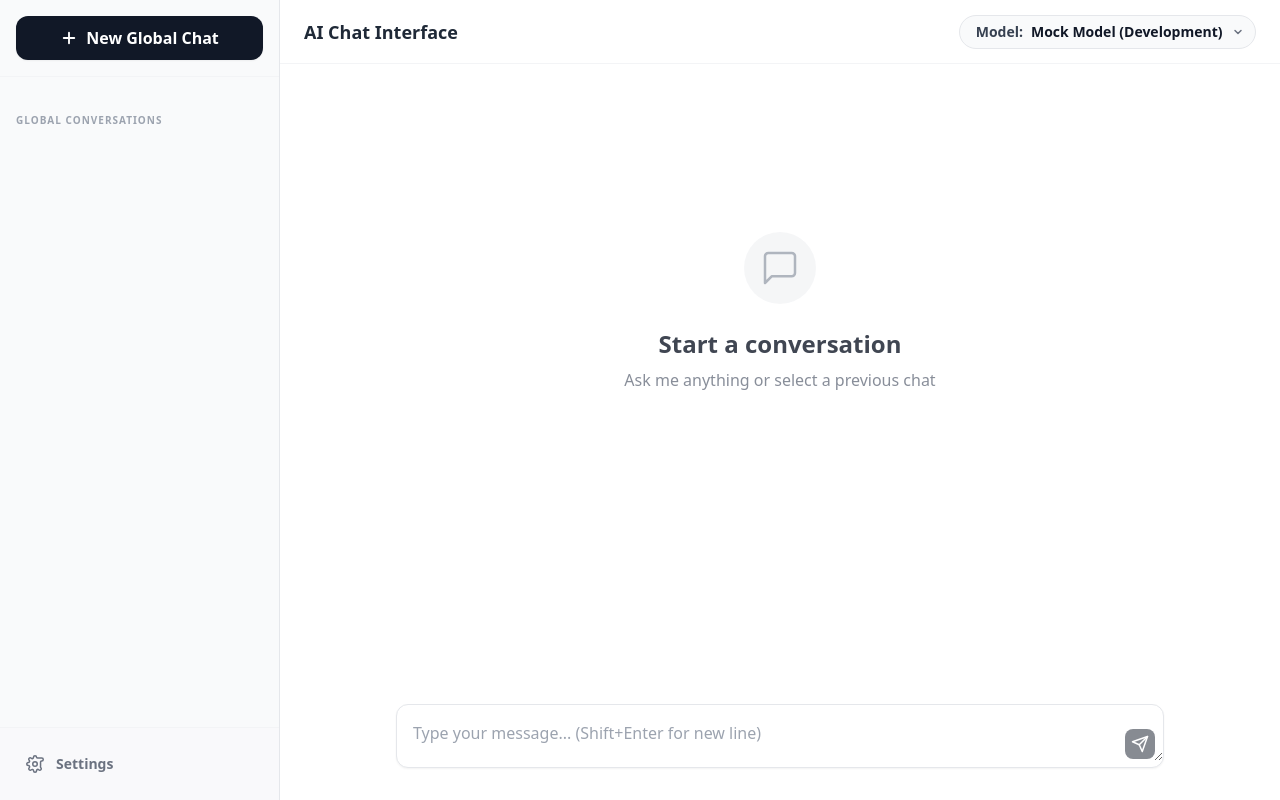
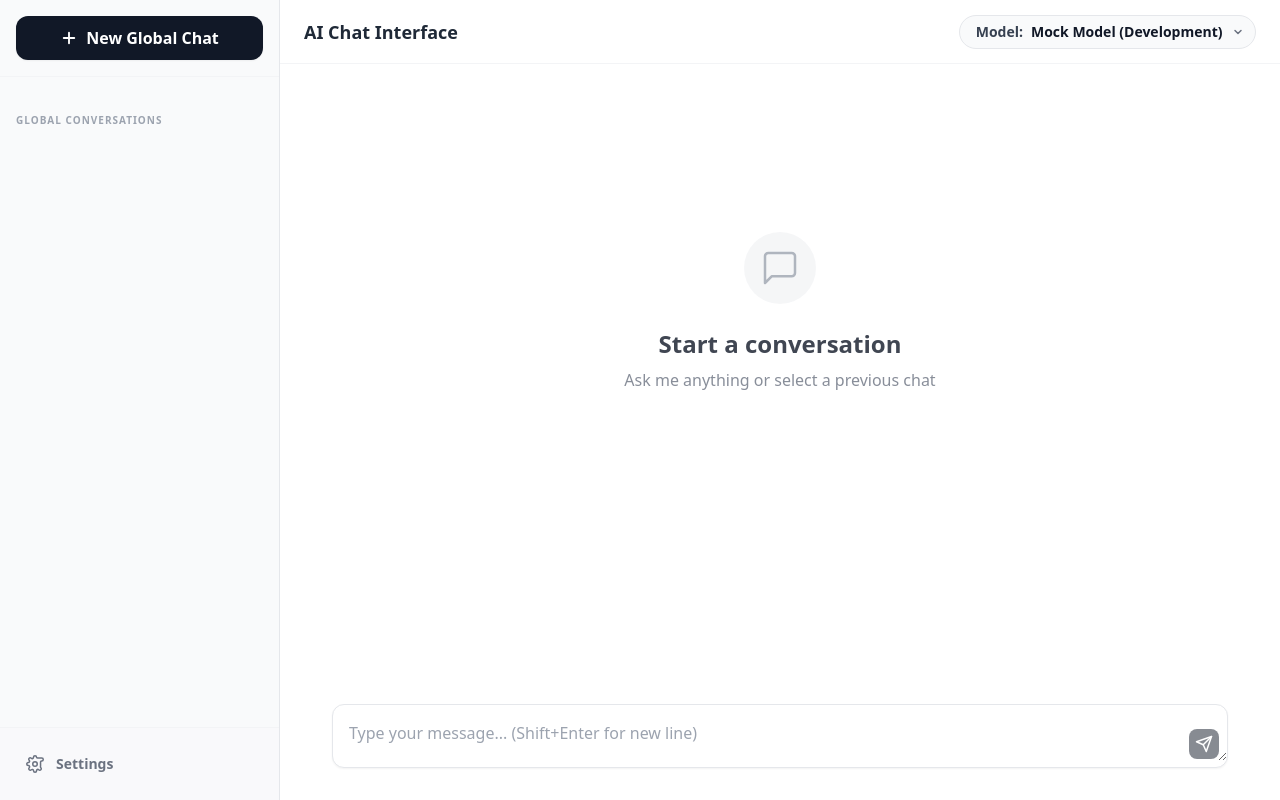
Before and after one commit to rolasnajera/gerai, a React (Vite) app: page / in a window 1280 px wide. Built offline with nearby package versions, Linux system fonts and the light colour scheme.

Commit message:
fix: responsive response area

```diff
--- a/src/components/ChatInterface.tsx
+++ b/src/components/ChatInterface.tsx
@@ -136,10 +136,10 @@ const ChatInterface: React.FC<ChatInterfaceProps> = ({
             <div
                 ref={containerRef}
                 onScroll={handleScroll}
-                className="flex-1 overflow-y-auto pt-10 pb-32 px-4 sm:px-10 lg:px-40 scroll-smooth relative"
+                className="flex-1 overflow-y-auto pt-10 pb-32 px-4 sm:px-8 xl:px-20 scroll-smooth relative"
                 id="chat-container"
             >
-                <div className="max-w-3xl mx-auto w-full">
+                <div className="max-w-3xl xl:max-w-4xl 2xl:max-w-5xl mx-auto w-full">
                     {messages.length === 0 ? (
                         <div className="flex flex-col items-center justify-center mt-32 text-center opacity-80">
                             <div className="bg-gray-100 dark:bg-gray-800 p-4 rounded-full mb-6">
@@ -162,7 +162,7 @@ const ChatInterface: React.FC<ChatInterfaceProps> = ({
                                     )}
                                 </div>
                                 <div
-                                    className={`${msg.role === 'user' ? 'bg-blue-600 text-white' : 'bg-white dark:bg-gray-800 text-gray-800 dark:text-gray-100 border border-gray-200 dark:border-gray-700'} px-4 py-3 rounded-2xl max-w-[85%] prose dark:prose-invert`}
+                                    className={`${msg.role === 'user' ? 'bg-blue-600 text-white' : 'bg-white dark:bg-gray-800 text-gray-800 dark:text-gray-100 border border-gray-200 dark:border-gray-700'} px-4 py-3 rounded-2xl max-w-[90%] prose dark:prose-invert`}
                                     // marked.parse returns string | Promise<string>. In sync mode it's string.
                                     dangerouslySetInnerHTML={{ __html: marked.parse(msg.content) as string }}
                                 />
@@ -174,7 +174,7 @@ const ChatInterface: React.FC<ChatInterfaceProps> = ({
                     {isStreaming && streamingMessage && (
                         <div className="flex flex-col gap-1 items-start mb-6">
                             <div className="text-xs text-gray-400 uppercase font-semibold mx-1">assistant</div>
-                            <div className="bg-white dark:bg-gray-800 text-gray-800 dark:text-gray-100 border-2 border-blue-400 dark:border-blue-600 px-4 py-3 rounded-2xl max-w-[85%] prose dark:prose-invert animate-pulse-border"
+                            <div className="bg-white dark:bg-gray-800 text-gray-800 dark:text-gray-100 border-2 border-blue-400 dark:border-blue-600 px-4 py-3 rounded-2xl max-w-[90%] prose dark:prose-invert animate-pulse-border"
                                 dangerouslySetInnerHTML={{ __html: marked.parse(streamingMessage) as string }}
                             />
                         </div>
@@ -224,7 +224,7 @@ const ChatInterface: React.FC<ChatInterfaceProps> = ({
 
             {/* Input Area */}
             <div className="absolute bottom-0 w-full bg-white dark:bg-gray-900 pb-8 pt-6 px-4 border-t border-transparent">
-                <div className="max-w-3xl mx-auto w-full relative">
+                <div className="max-w-3xl xl:max-w-4xl 2xl:max-w-5xl mx-auto w-full relative">
                     <form onSubmit={handleSubmit} className="relative shadow-sm hover:shadow-md transition-shadow rounded-xl border border-gray-200 dark:border-gray-700 bg-white dark:bg-gray-800 overflow-hidden">
                         <textarea
                             ref={textareaRef}
```
